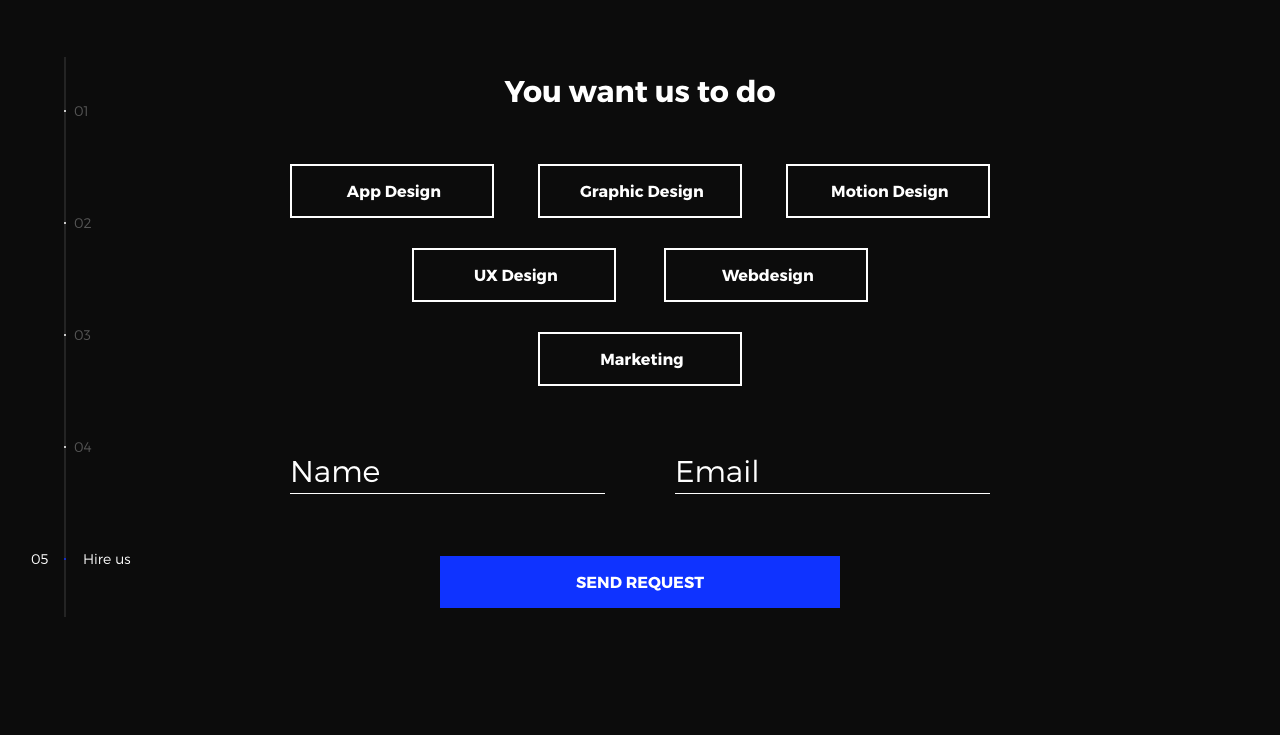
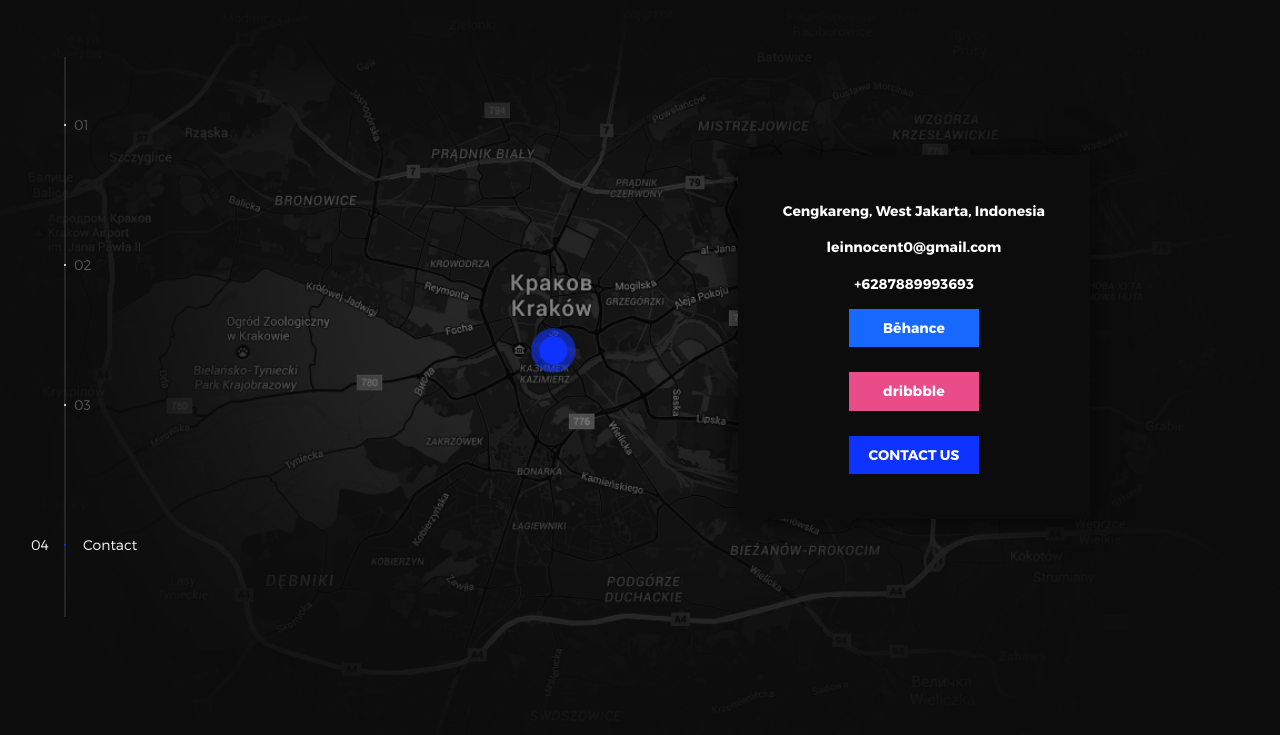
Before and after one commit to Axylis/axylis.github.io, a plain HTML site: page index.html in a window 1280 px wide. Both pictures are taken after a click on the button "HIRE US". Shown: the part 63-798 px from the top of the page. Drawn offline with nearby package versions, Linux system fonts and the light colour scheme.

Commit message:
Update index.html

```diff
--- a/index.html
+++ b/index.html
@@ -1,7 +1,7 @@
 <!DOCTYPE html>
 <html lang="en">
 <head>
-  <title>Global</title>
+  <title>Axylis</title>
   <meta charset="utf-8">
   <meta name="viewport" content="width=device-width, initial-scale=1">
   <meta http-equiv="X-UA-Compatible" content="IE=edge">
@@ -12,13 +12,13 @@
 </head>
 <body>
 
-<!-- notification for small viewports and landscape oriented smartphones -->
+<!-- notification for smaller devices -->
 <div class="device-notification">
   <a class="device-notification--logo" href="#0">
     <img src="assets/img/logo.png" alt="Global">
     <p>Global</p>
   </a>
-  <p class="device-notification--message">Global has so much to offer that we must request you orient your device to portrait or find a larger screen. You won't be disappointed.</p>
+  <p class="device-notification--message">It is advised to browse this website in portrait mode or with a larger screen.</p>
 </div>
 
 <div class="perspective effect-rotate-left">
@@ -41,7 +41,6 @@
             <li><span>Works</span></li>
             <li><span>About</span></li>
             <li><span>Contact</span></li>
-            <li><span>Hire us</span></li>
           </ul>
         </nav>
         <ul class="l-main-content main-content">
@@ -161,9 +160,9 @@
               <div class="contact--lockup">
                 <div class="modal">
                   <div class="modal--information">
-                    <p>Pawia 5, 31-154 Kraków, Poland</p>
-                    <a href="mailto:ouremail@gmail.com">ouremail@gmail.com</a>
-                    <a href="tel:+148126287560">+48 12 628 75 60</a>
+                    <p>Cengkareng, West Jakarta, Indonesia</p>
+                    <a href="mailto:leinnocent0@gmail.com">leinnocent0@gmail.com</a>
+                    <a href="tel:+6287889993693">+6287889993693</a>
                   </div>
                   <ul class="modal--options">
                     <li><a href="#0">Bēhance</a></li>
@@ -172,91 +171,6 @@
                   </ul>
                 </div>
               </div>
-            </div>
-          </li>
-          <li class="l-section section">
-            <div class="hire">
-              <h2>You want us to do</h2>
-              <!-- checkout formspree.io for easy form setup -->
-              <form class="work-request">
-                <div class="work-request--options">
-                  <span class="options-a">
-                    <input id="opt-1" type="checkbox" value="app design">
-                    <label for="opt-1">
-                      <svg version="1.1" id="Layer_1" xmlns="http://www.w3.org/2000/svg" xmlns:xlink="http://www.w3.org/1999/xlink" x="0px" y="0px"
-                      viewBox="0 0 150 111" style="enable-background:new 0 0 150 111;" xml:space="preserve">
-                      <g transform="translate(0.000000,111.000000) scale(0.100000,-0.100000)">
-                        <path d="M950,705L555,310L360,505C253,612,160,700,155,700c-6,0-44-34-85-75l-75-75l278-278L550-5l475,475c261,261,475,480,475,485c0,13-132,145-145,145C1349,1100,1167,922,950,705z"/>
-                      </g>
-                      </svg>
-                      App Design
-                    </label>
-                    <input id="opt-2" type="checkbox" value="graphic design">
-                    <label for="opt-2">
-                      <svg version="1.1" id="Layer_1" xmlns="http://www.w3.org/2000/svg" xmlns:xlink="http://www.w3.org/1999/xlink" x="0px" y="0px"
-                      viewBox="0 0 150 111" style="enable-background:new 0 0 150 111;" xml:space="preserve">
-                      <g transform="translate(0.000000,111.000000) scale(0.100000,-0.100000)">
-                        <path d="M950,705L555,310L360,505C253,612,160,700,155,700c-6,0-44-34-85-75l-75-75l278-278L550-5l475,475c261,261,475,480,475,485c0,13-132,145-145,145C1349,1100,1167,922,950,705z"/>
-                      </g>
-                      </svg>
-                      Graphic Design
-                    </label>
-                    <input id="opt-3" type="checkbox" value="motion design">
-                    <label for="opt-3">
-                      <svg version="1.1" id="Layer_1" xmlns="http://www.w3.org/2000/svg" xmlns:xlink="http://www.w3.org/1999/xlink" x="0px" y="0px"
-                      viewBox="0 0 150 111" style="enable-background:new 0 0 150 111;" xml:space="preserve">
-                      <g transform="translate(0.000000,111.000000) scale(0.100000,-0.100000)">
-                        <path d="M950,705L555,310L360,505C253,612,160,700,155,700c-6,0-44-34-85-75l-75-75l278-278L550-5l475,475c261,261,475,480,475,485c0,13-132,145-145,145C1349,1100,1167,922,950,705z"/>
-                      </g>
-                      </svg>
-                      Motion Design
-                    </label>
-                  </span>
-                  <span class="options-b">
-                    <input id="opt-4" type="checkbox" value="ux design">
-                    <label for="opt-4">
-                      <svg version="1.1" id="Layer_1" xmlns="http://www.w3.org/2000/svg" xmlns:xlink="http://www.w3.org/1999/xlink" x="0px" y="0px"
-                      viewBox="0 0 150 111" style="enable-background:new 0 0 150 111;" xml:space="preserve">
-                      <g transform="translate(0.000000,111.000000) scale(0.100000,-0.100000)">
-                        <path d="M950,705L555,310L360,505C253,612,160,700,155,700c-6,0-44-34-85-75l-75-75l278-278L550-5l475,475c261,261,475,480,475,485c0,13-132,145-145,145C1349,1100,1167,922,950,705z"/>
-                      </g>
-                      </svg>
-                      UX Design
-                    </label>
-                    <input id="opt-5" type="checkbox" value="webdesign">
-                    <label for="opt-5">
-                      <svg version="1.1" id="Layer_1" xmlns="http://www.w3.org/2000/svg" xmlns:xlink="http://www.w3.org/1999/xlink" x="0px" y="0px"
-                      viewBox="0 0 150 111" style="enable-background:new 0 0 150 111;" xml:space="preserve">
-                      <g transform="translate(0.000000,111.000000) scale(0.100000,-0.100000)">
-                        <path d="M950,705L555,310L360,505C253,612,160,700,155,700c-6,0-44-34-85-75l-75-75l278-278L550-5l475,475c261,261,475,480,475,485c0,13-132,145-145,145C1349,1100,1167,922,950,705z"/>
-                      </g>
-                      </svg>
-                      Webdesign
-                    </label>
-                    <input id="opt-6" type="checkbox" value="marketing">
-                    <label for="opt-6">
-                      <svg version="1.1" id="Layer_1" xmlns="http://www.w3.org/2000/svg" xmlns:xlink="http://www.w3.org/1999/xlink" x="0px" y="0px"
-                      viewBox="0 0 150 111" style="enable-background:new 0 0 150 111;" xml:space="preserve">
-                      <g transform="translate(0.000000,111.000000) scale(0.100000,-0.100000)">
-                        <path d="M950,705L555,310L360,505C253,612,160,700,155,700c-6,0-44-34-85-75l-75-75l278-278L550-5l475,475c261,261,475,480,475,485c0,13-132,145-145,145C1349,1100,1167,922,950,705z"/>
-                      </g>
-                      </svg>
-                      Marketing
-                    </label>
-                  </span>
-                </div>
-                <div class="work-request--information">
-                  <div class="information-name">
-                    <input id="name" type="text" spellcheck="false">
-                    <label for="name">Name</label>
-                  </div>
-                  <div class="information-email">
-                    <input id="email" type="email" spellcheck="false">
-                    <label for="email">Email</label>
-                  </div>
-                </div>
-                <input type="submit" value="Send Request">
-              </form>
             </div>
           </li>
         </ul>
@@ -268,7 +182,6 @@
     <li>Works</li>
     <li>About</li>
     <li>Contact</li>
-    <li>Hire us</li>
   </ul>
 </div>
 
```
